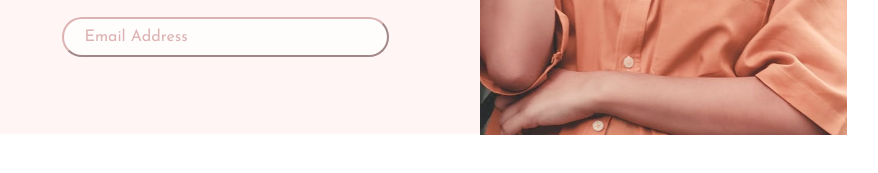
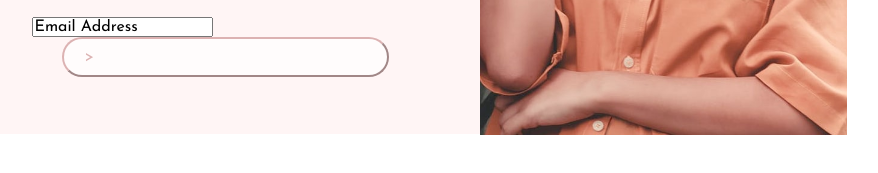
Before and after one commit to MariaWadih/Base-Apparel-coming-soon-page-, a plain HTML site: page index.html in a window 1280 px wide. Shown: the part 355-528 px from the top of the page, without its empty margins (3-881 px from the left). Drawn offline with Linux system fonts and the light colour scheme; a script that the page names is missing.

Commit message:
Update index.html

```diff
--- a/index.html
+++ b/index.html
@@ -22,7 +22,10 @@
       <p class="word"> W E ' R E </p>
       <p class="coming-soon">C O M I N G <br> S O O N </p>
       <p class="text"> Hello fellow shoppers! we're currently building our new fashion store. Add your email below to stay up-to-date with annoucements and our launch deals.</p>
-      <button> Email Address</button>
+     <div class="button-a-b" >
+        <input type="email" value="Email Address" >
+        <button class="button-b"> > </button>
+      </div>
     </div>
   </div>
    <script src="./app.js"> </script>
```
